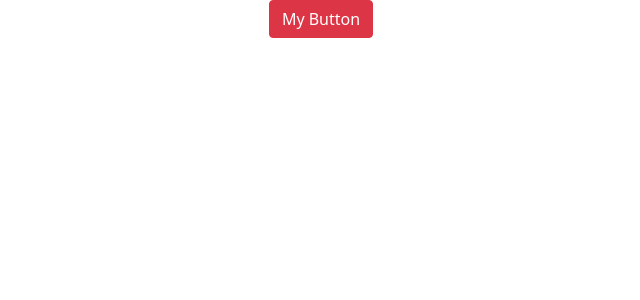
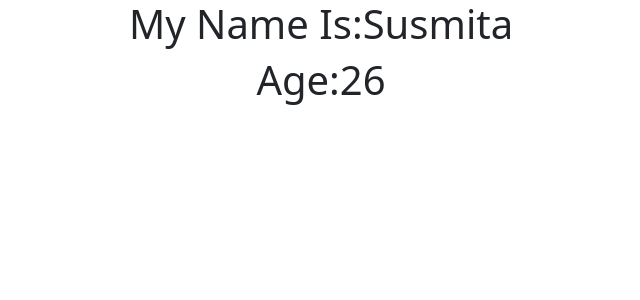
Before and after one commit to susmita1994/React_App, a React (Create React App) app in the folder my-app/: page / in a window 1280 px wide. Shown: the top 300 px of the page, without its empty margins (319-959 px from the left). Built offline with nearby package versions, Linux system fonts and the light colour scheme.

Commit message:
React state

```diff
--- a/my-app/src/App.js
+++ b/my-app/src/App.js
@@ -2,15 +2,15 @@ import React from 'react';
 import logo from './logo.svg';
 import './App.css';
 import Hello from './MyComponent/Hello';
-import Welcome from './MyComponent/Welcome';
 import Arrow from './MyComponent/Arrow';
-
+import Welcome from './MyComp/Welcome';
 function App() {
   return (
     <div className="App">
       {/* <Hello name="susmita"></Hello>
       <Welcome name="Class 1"></Welcome> */}
-      <Arrow></Arrow>
+     {/* <Arrow></Arrow> */}
+     <Welcome></Welcome>
 
     </div>
   );
--- /dev/null
+++ b/my-app/src/MyComp/Welcome.js
@@ -0,0 +1,23 @@
+import React,{Component} from 'react';
+
+class Welcome extends Component{
+
+    constructor(){
+        super()
+
+        this.state={
+            name:"Susmita",
+            age:"26"
+
+        }
+    }
+
+    render(){
+        return <div>
+            <h1>My Name Is:{this.state.name}</h1>
+            <h1>Age:{this.state.age}</h1>
+        </div>
+    }
+}
+
+export default Welcome;
```
